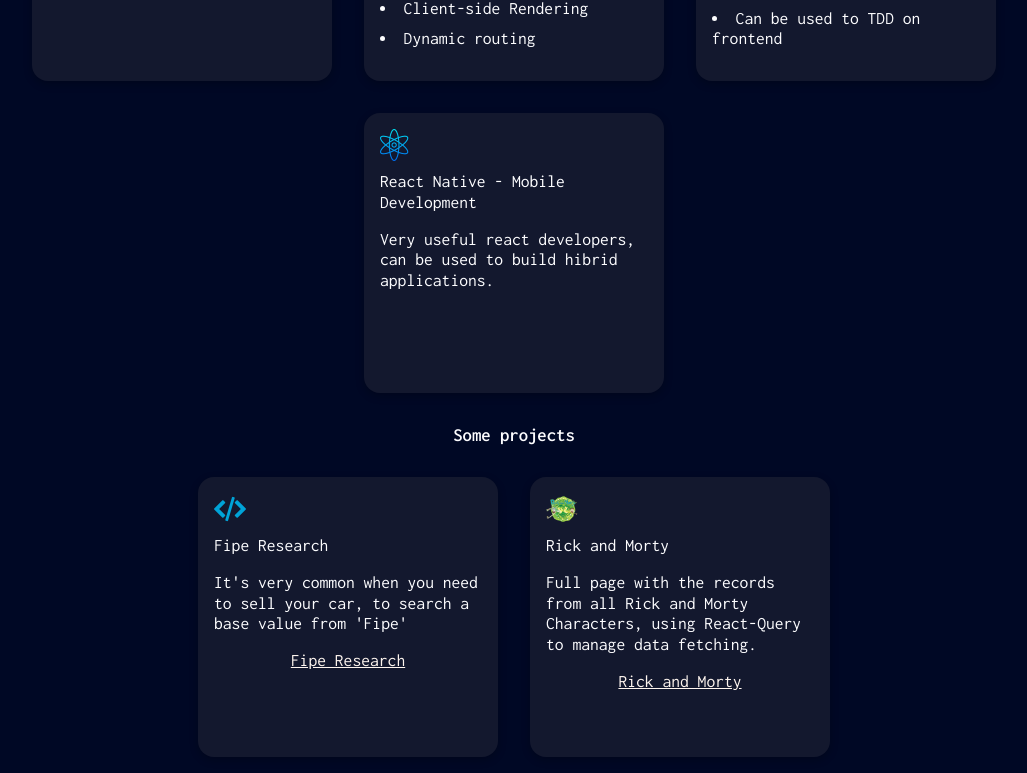
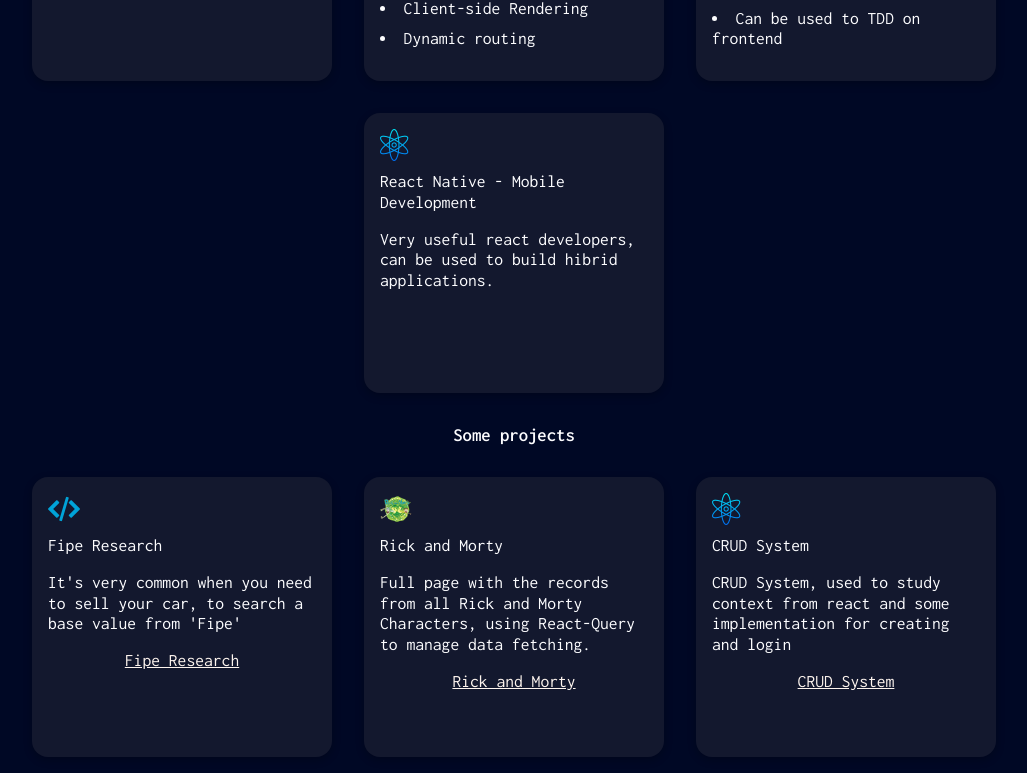
Before and after one commit to guim0/guim0-lp, a React (Vite) app: page / in a window 1280 px wide. Shown: the part 1016-1789 px from the top of the page, without its empty margins (126-1153 px from the left). Built offline with nearby package versions, Linux system fonts and the light colour scheme.

Commit message:
:sparkles: : adding new project

```diff
--- a/src/page/About/index.tsx
+++ b/src/page/About/index.tsx
@@ -42,6 +42,13 @@
       "<p>Full page with the records from all Rick and Morty Characters, using React-Query to manage data fetching.</p>",
     url: "https://rick-and-morty-react-query-iota.vercel.app/",
   },
+  {
+    name: "CRUD System",
+    logo: "/atom.png",
+    description:
+      "<p>CRUD System, used to study context from react and some implementation for creating and login</p>",
+    url: "https://crud-user-beta.vercel.app/",
+  },
 ];
 export const About = () => {
   return (
```
